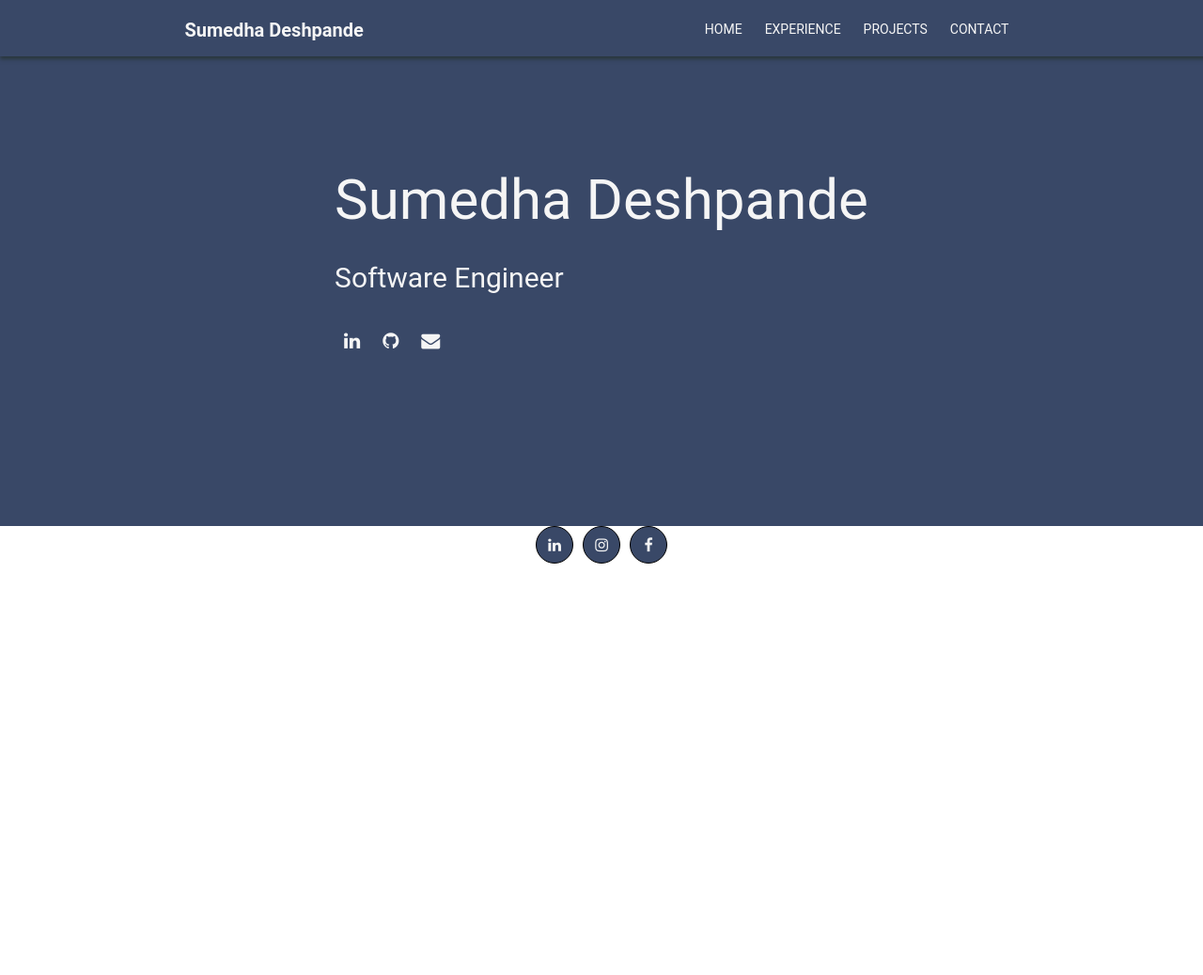
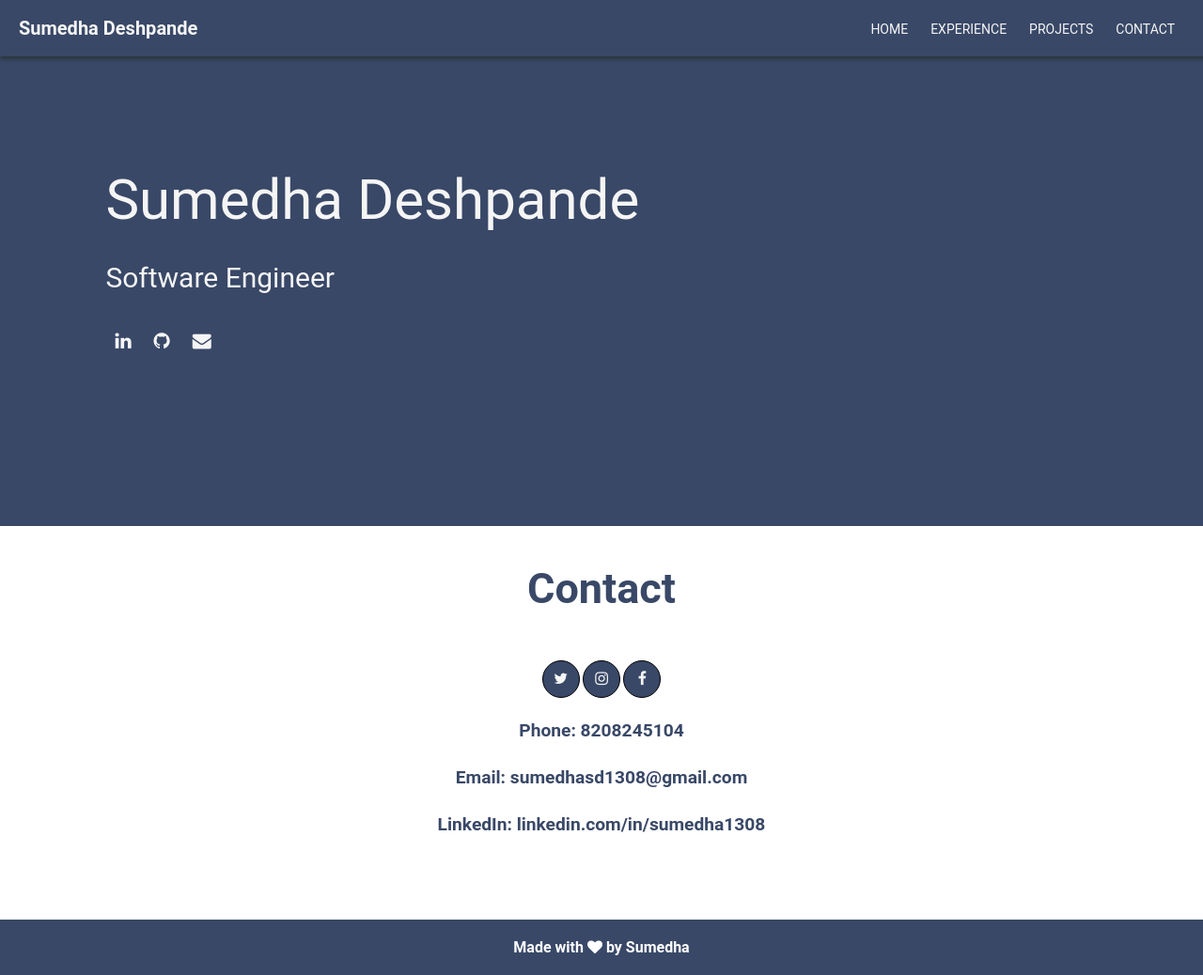
Before and after one commit to sumedha1308/Sumedha-Portfolio, a website: page html/contact.html in a window 1280 px wide. Shown: the whole page at 94% size. Before the commit the page ends 800 px from the top, so only its background shows below. Drawn offline with Linux system fonts and the light colour scheme.

Commit message:
Adding contact details and UI changes

```diff
--- a/css/index.css
+++ b/css/index.css
@@ -8,8 +8,8 @@
 /* stylelint-disable length-zero-no-unit */
 
 * {
-    /* padding: auto; */
-    margin: auto;
+    padding: 0px;
+    margin: 0px;
     box-sizing: border-box;
     font-family: "Roboto", "Helvetica", "Arial", sans-serif;
     color: whitesmoke;
@@ -264,6 +264,18 @@ nav a:hover {
     background-color: #394867;
 }
 
+.contact-page-footer {
+    /* height: auto; */
+    display: flex;
+    justify-content: center;
+    align-items: center;
+    flex-direction: column;
+    margin-top: 10%;
+    background-color: #394867;
+    height: 40%;
+    margin-bottom: 0px;
+}
+
 .footer h1 {
     padding: 10px;
 }
@@ -277,10 +289,24 @@ nav a:hover {
 .other-contacts {
     display: flex;
     justify-content: space-around;
+    align-items: center;
     width: 150px;
+    padding: 10px;
+    text-align: center;
+    align-items: center;
+    margin: auto;
 }
 
-.linkedin, .facebook, .instagram {
+.contact-container {
+    color: #394867;
+    height: 30px;
+    width: 100%;
+    line-height: 30px;
+    text-align: center;
+    margin-bottom: 20%;
+}
+
+.twitter, .facebook, .instagram {
     border: 1px solid black;
     border-radius: 30px;
     height: 40px;
@@ -292,8 +318,8 @@ nav a:hover {
     background-color: #394867;
 }
 
-.linkedin:hover {
-    background-color: #0077B5;
+.twitter:hover {
+    background-color: #80cffa;
     color: #fff;
 }
 
@@ -388,4 +414,16 @@ nav a:hover {
     /* top: 0px; */
     z-index: 1;
    }
+
+   .contact-page-footer {
+    /* height: auto; */
+    display: flex;
+    justify-content: center;
+    align-items: center;
+    flex-direction: column;
+    margin-top: 70%;
+    background-color: #394867;
+    height: 40%;
+    margin-bottom: 0px;
+    }
 }
--- a/html/contact.html
+++ b/html/contact.html
@@ -30,10 +30,12 @@
             </div>
         </div>
     </section>
-    <footer>
+    <section class="contact-section">
+        <div class="about-me-title">Contact</div>
+        <div class="contact-container">
             <div class="other-contacts">
-            <div class="linkedin">
-                <a href="https://www.linkedin.com/in/sumedha1308/" target="_blank"><i class="fa fa-linkedin"></i></a>
+                <div class="twitter">
+                    <a href="https://twitter.com/SUMEDHADESHPAN1" target="_blank"><i class="fa fa-twitter"></i></a>
                 </div>
                 <div class="instagram">
                     <a href="https://www.instagram.com/sumedhasd1308/" target="_blank"><i class="fa fa-instagram"></i></a>
@@ -42,7 +44,15 @@
                     <a href="https://www.facebook.com/sumedha.deshpande.79/" target="_blank"><i class="fa fa-facebook"></i></a>
                 </div>
             </div>
-        <h4 class="portfolio-color footer-heart-text">Made with <i class="fa fa-heart heart-color heart"></i> by Sumedha Deshpande</h4>
+            <div class="main-contact">
+                <div class="about-me-text">Phone: 8208245104</div>
+                <div class="about-me-text">Email: sumedhasd1308@gmail.com</div>
+                <div class="about-me-text">LinkedIn: linkedin.com/in/sumedha1308</div>
+            </div>
+        </div>
+    </section>
+    <footer class="contact-page-footer">
+        <h4 class="portfolio-color footer-heart-text">Made with <i class="fa fa-heart heart-color heart"></i> by Sumedha</h4>
     </footer>
     <script src="../js/app.js"></script>
 </body>
```
Lines whose indentation alone changed are shown as unchanged.
